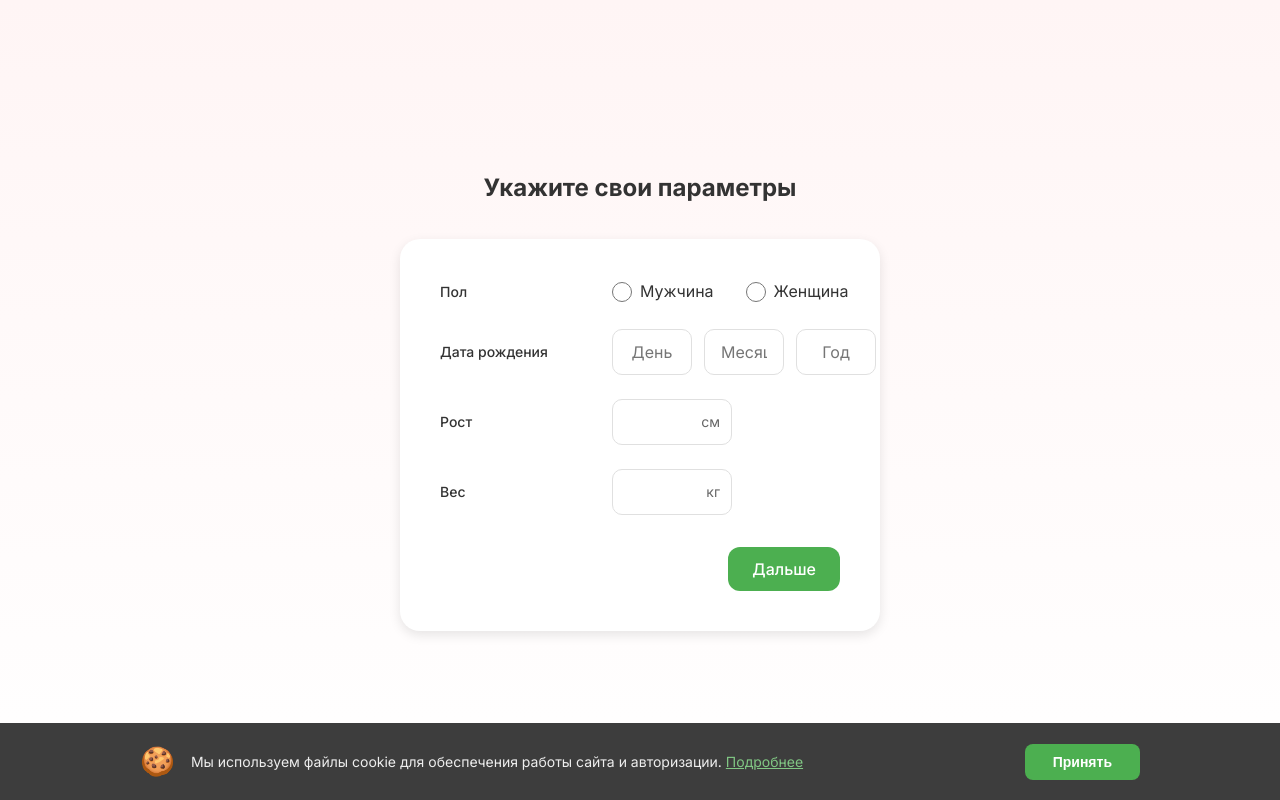
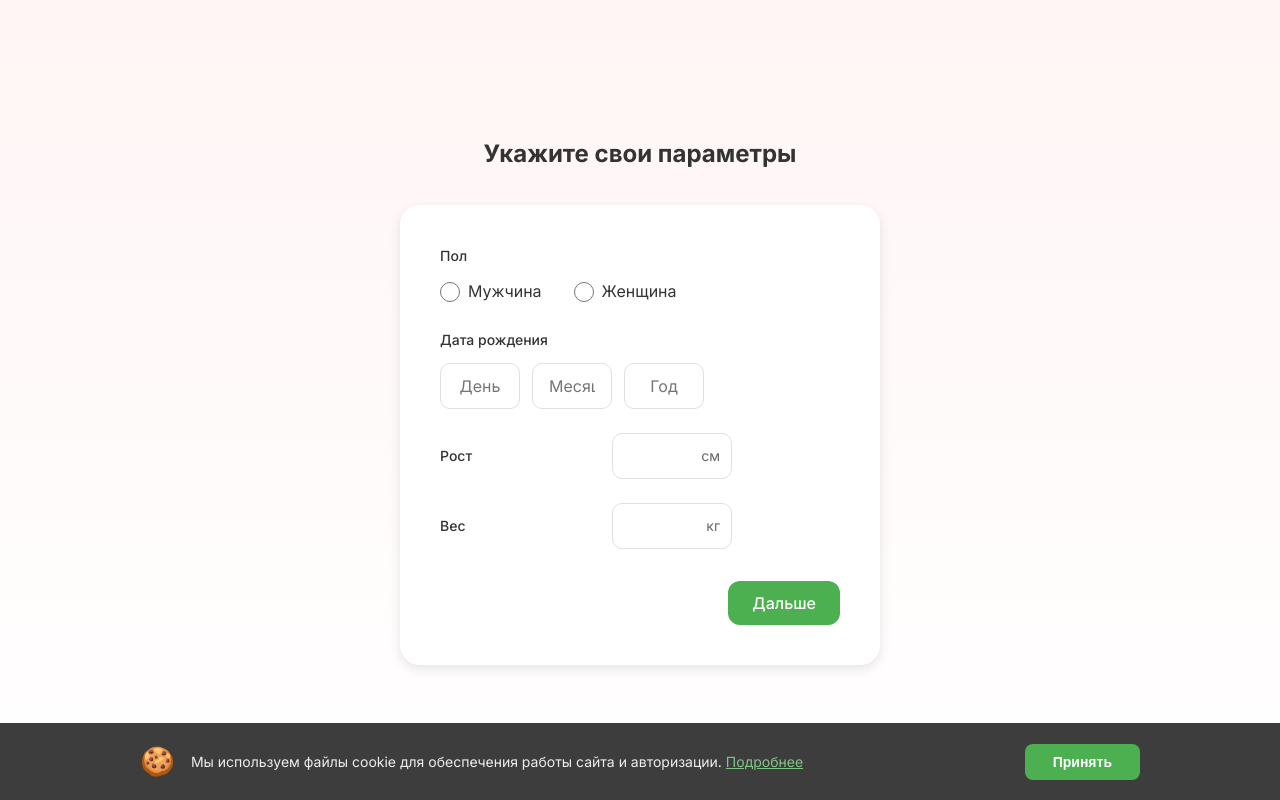
Before and after one commit to bachaa7/HealthGo, a React (Vite) app in the folder frontend/: page /register-params in a window 1280 px wide. Built offline with nearby package versions, Linux system fonts and the light colour scheme; no server answers.

Commit message:
Update NutritionPage.css, изменил структуру для полей ввода белки жиры углеводы для правильного размера

```diff
--- a/frontend/src/pages/NutritionPage.css
+++ b/frontend/src/pages/NutritionPage.css
@@ -586,8 +586,8 @@
 }
 
 .form-row {
-  display: grid;
-  grid-template-columns: repeat(3, 1fr);
+  display: flex;
+  flex-wrap: wrap;
   gap: 12px;
 }
 
```
